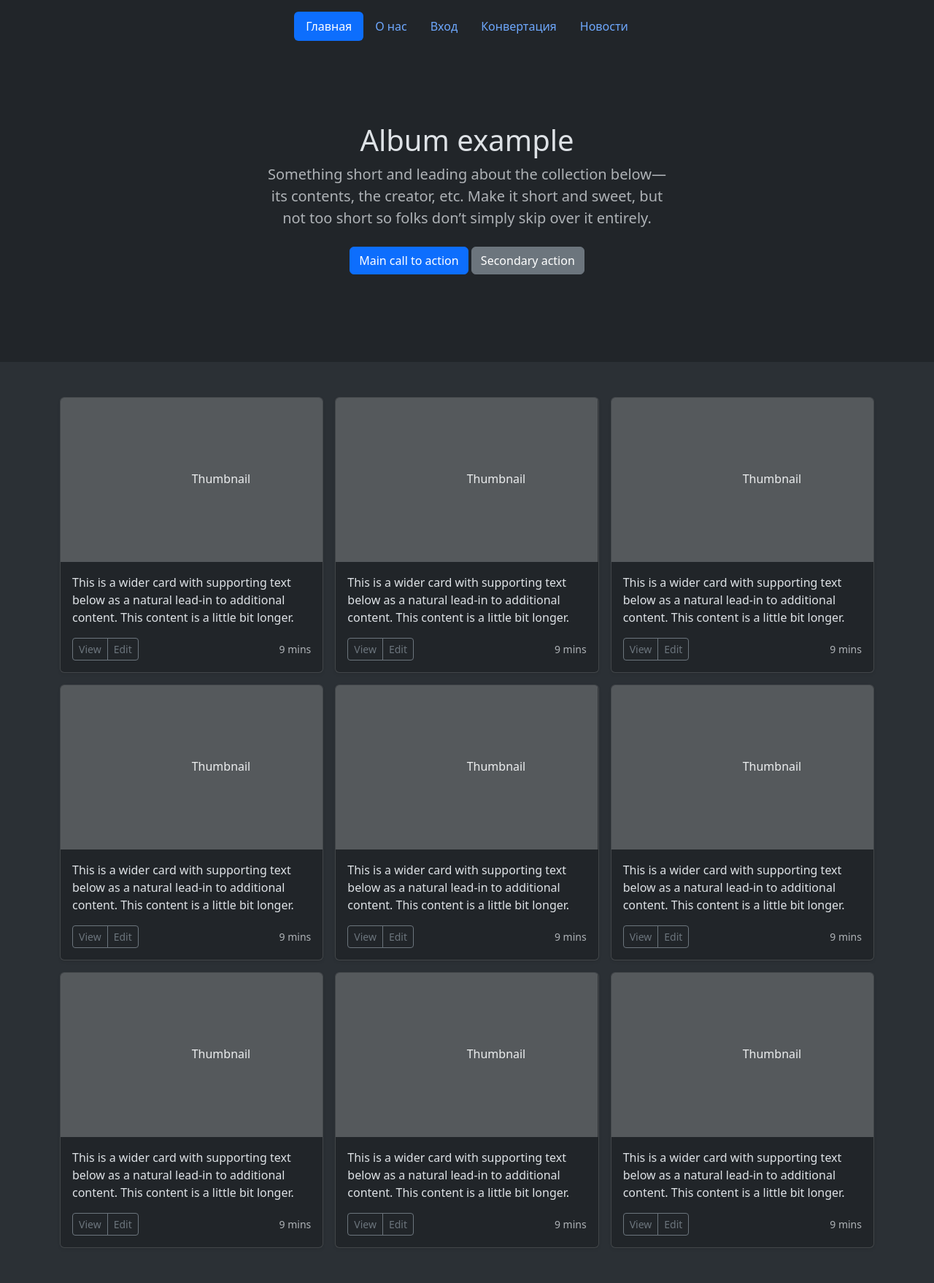
After one commit to DarkPythons/Flask-site, a Flask app: page /news/ in a window 1280 px wide. The commit adds this page. Shown: the whole page at 73% size. Run offline with Flask 3, Linux system fonts and the light colour scheme; parts of the project's set-up code (start-up, migrations or seed data) failed here and were passed over.

Commit message:
Add template news and model new

```diff
--- a/app/auth/templates/auth/base_auth.html
+++ b/app/auth/templates/auth/base_auth.html
@@ -13,6 +13,7 @@
             <li class="nav-item"><a href="/about" class="nav-link">О нас</a></li>
             <li class="nav-item"><a href="/auth/login" class="nav-link">Вход</a></li>
             <li class="nav-item"><a href="/convert" class="nav-link">Конвертация</a></li>
+            <li class="nav-item"><a href="/news" class="nav-link">Новости</a></li>
 
           </ul>
         </header>
--- a/app/auth/templates/auth/login.html
+++ b/app/auth/templates/auth/login.html
@@ -6,7 +6,8 @@
 <div class=' '>
 
 <form class='text-center' action='' method='post'>
-    <img class="mb-4" src="" alt="" width="72" height="57">
+  <img class="d-block mx-auto mb-4 border rounded-3" src="../static/image/photo_index.png"
+   alt="site photo" width="90" height="100">
     <h1 class="h3 mb-3 fw-normal">Введите данные для входа</h1>
 
     {% for cat, msg in get_flashed_messages(True) %}
--- a/app/auth/templates/auth/register.html
+++ b/app/auth/templates/auth/register.html
@@ -9,7 +9,8 @@
 <form class='text-center' action='' method='post'>
 
 
-    <img class="mb-4" src="" alt="" width="72" height="57">
+    <img class="d-block mx-auto mb-4 border rounded-3" src="../static/image/photo_index.png"
+    alt="site photo" width="90" height="100">
     <h1 class="h3 mb-3 fw-normal">Введите ваши данные</h1>
 
 
--- a/app/main.py
+++ b/app/main.py
@@ -7,6 +7,7 @@ from auth.router_auth import auth_router
 from auth.UserLogin import UserLogin
 from error_handlers import error_router
 from converter.router_converter import converter_router
+from news.router_news import news_router
 
 db_setting = BaseSettingsDataBase()
 
@@ -37,7 +38,7 @@ app.register_blueprint(main_router, url_prefix="/")
 app.register_blueprint(auth_router, url_prefix='/auth')
 app.register_blueprint(error_router)
 app.register_blueprint(converter_router, url_prefix="/convert")
-
+app.register_blueprint(news_router, url_prefix='/news')
 
 
 if __name__ == "__main__":
--- /dev/null
+++ b/app/news/news_orm.py
@@ -0,0 +1,5 @@
+
+
+class NewsOrm:
+    def __init__(self):
+        pass
--- /dev/null
+++ b/app/news/templates/news/news_page.html
@@ -0,0 +1,167 @@
+{% extends 'base.html' %}
+
+{% block content %}
+
+<main>
+
+    <section class="py-5 text-center container">
+      <div class="row py-lg-5" bis_skin_checked="1">
+        <div class="col-lg-6 col-md-8 mx-auto" bis_skin_checked="1">
+          <h1 class="fw-light">Album example</h1>
+          <p class="lead text-body-secondary">Something short and leading about the collection below—its contents, the creator, etc. Make it short and sweet, but not too short so folks don’t simply skip over it entirely.</p>
+          <p>
+            <a href="#" class="btn btn-primary my-2">Main call to action</a>
+            <a href="#" class="btn btn-secondary my-2">Secondary action</a>
+          </p>
+        </div>
+      </div>
+    </section>
+
+    <div class="album py-5 bg-body-tertiary" bis_skin_checked="1">
+      <div class="container" bis_skin_checked="1">
+
+        <div class="row row-cols-1 row-cols-sm-2 row-cols-md-3 g-3" bis_skin_checked="1">
+          <div class="col" bis_skin_checked="1">
+            <div class="card shadow-sm" bis_skin_checked="1">
+              <svg class="bd-placeholder-img card-img-top" width="100%" height="225" xmlns="http://www.w3.org/2000/svg" role="img" aria-label="Placeholder: Thumbnail" preserveAspectRatio="xMidYMid slice" focusable="false"><title>Placeholder</title><rect width="100%" height="100%" fill="#55595c"></rect><text x="50%" y="50%" fill="#eceeef" dy=".3em">Thumbnail</text></svg>
+              <div class="card-body" bis_skin_checked="1">
+                <p class="card-text">This is a wider card with supporting text below as a natural lead-in to additional content. This content is a little bit longer.</p>
+                <div class="d-flex justify-content-between align-items-center" bis_skin_checked="1">
+                  <div class="btn-group" bis_skin_checked="1">
+                    <button type="button" class="btn btn-sm btn-outline-secondary">View</button>
+                    <button type="button" class="btn btn-sm btn-outline-secondary">Edit</button>
+                  </div>
+                  <small class="text-body-secondary">9 mins</small>
+                </div>
+              </div>
+            </div>
+          </div>
+          <div class="col" bis_skin_checked="1">
+            <div class="card shadow-sm" bis_skin_checked="1">
+              <svg class="bd-placeholder-img card-img-top" width="100%" height="225" xmlns="http://www.w3.org/2000/svg" role="img" aria-label="Placeholder: Thumbnail" preserveAspectRatio="xMidYMid slice" focusable="false"><title>Placeholder</title><rect width="100%" height="100%" fill="#55595c"></rect><text x="50%" y="50%" fill="#eceeef" dy=".3em">Thumbnail</text></svg>
+              <div class="card-body" bis_skin_checked="1">
+                <p class="card-text">This is a wider card with supporting text below as a natural lead-in to additional content. This content is a little bit longer.</p>
+                <div class="d-flex justify-content-between align-items-center" bis_skin_checked="1">
+                  <div class="btn-group" bis_skin_checked="1">
+                    <button type="button" class="btn btn-sm btn-outline-secondary">View</button>
+                    <button type="button" class="btn btn-sm btn-outline-secondary">Edit</button>
+                  </div>
+                  <small class="text-body-secondary">9 mins</small>
+                </div>
+              </div>
+            </div>
+          </div>
+          <div class="col" bis_skin_checked="1">
+            <div class="card shadow-sm" bis_skin_checked="1">
+              <svg class="bd-placeholder-img card-img-top" width="100%" height="225" xmlns="http://www.w3.org/2000/svg" role="img" aria-label="Placeholder: Thumbnail" preserveAspectRatio="xMidYMid slice" focusable="false"><title>Placeholder</title><rect width="100%" height="100%" fill="#55595c"></rect><text x="50%" y="50%" fill="#eceeef" dy=".3em">Thumbnail</text></svg>
+              <div class="card-body" bis_skin_checked="1">
+                <p class="card-text">This is a wider card with supporting text below as a natural lead-in to additional content. This content is a little bit longer.</p>
+                <div class="d-flex justify-content-between align-items-center" bis_skin_checked="1">
+                  <div class="btn-group" bis_skin_checked="1">
+                    <button type="button" class="btn btn-sm btn-outline-secondary">View</button>
+                    <button type="button" class="btn btn-sm btn-outline-secondary">Edit</button>
+                  </div>
+                  <small class="text-body-secondary">9 mins</small>
+                </div>
+              </div>
+            </div>
+          </div>
+
+          <div class="col" bis_skin_checked="1">
+            <div class="card shadow-sm" bis_skin_checked="1">
+              <svg class="bd-placeholder-img card-img-top" width="100%" height="225" xmlns="http://www.w3.org/2000/svg" role="img" aria-label="Placeholder: Thumbnail" preserveAspectRatio="xMidYMid slice" focusable="false"><title>Placeholder</title><rect width="100%" height="100%" fill="#55595c"></rect><text x="50%" y="50%" fill="#eceeef" dy=".3em">Thumbnail</text></svg>
+              <div class="card-body" bis_skin_checked="1">
+                <p class="card-text">This is a wider card with supporting text below as a natural lead-in to additional content. This content is a little bit longer.</p>
+                <div class="d-flex justify-content-between align-items-center" bis_skin_checked="1">
+                  <div class="btn-group" bis_skin_checked="1">
+                    <button type="button" class="btn btn-sm btn-outline-secondary">View</button>
+                    <button type="button" class="btn btn-sm btn-outline-secondary">Edit</button>
+                  </div>
+                  <small class="text-body-secondary">9 mins</small>
+                </div>
+              </div>
+            </div>
+          </div>
+          <div class="col" bis_skin_checked="1">
+            <div class="card shadow-sm" bis_skin_checked="1">
+              <svg class="bd-placeholder-img card-img-top" width="100%" height="225" xmlns="http://www.w3.org/2000/svg" role="img" aria-label="Placeholder: Thumbnail" preserveAspectRatio="xMidYMid slice" focusable="false"><title>Placeholder</title><rect width="100%" height="100%" fill="#55595c"></rect><text x="50%" y="50%" fill="#eceeef" dy=".3em">Thumbnail</text></svg>
+              <div class="card-body" bis_skin_checked="1">
+                <p class="card-text">This is a wider card with supporting text below as a natural lead-in to additional content. This content is a little bit longer.</p>
+                <div class="d-flex justify-content-between align-items-center" bis_skin_checked="1">
+                  <div class="btn-group" bis_skin_checked="1">
+                    <button type="button" class="btn btn-sm btn-outline-secondary">View</button>
+                    <button type="button" class="btn btn-sm btn-outline-secondary">Edit</button>
+                  </div>
+                  <small class="text-body-secondary">9 mins</small>
+                </div>
+              </div>
+            </div>
+          </div>
+          <div class="col" bis_skin_checked="1">
+            <div class="card shadow-sm" bis_skin_checked="1">
+              <svg class="bd-placeholder-img card-img-top" width="100%" height="225" xmlns="http://www.w3.org/2000/svg" role="img" aria-label="Placeholder: Thumbnail" preserveAspectRatio="xMidYMid slice" focusable="false"><title>Placeholder</title><rect width="100%" height="100%" fill="#55595c"></rect><text x="50%" y="50%" fill="#eceeef" dy=".3em">Thumbnail</text></svg>
+              <div class="card-body" bis_skin_checked="1">
+                <p class="card-text">This is a wider card with supporting text below as a natural lead-in to additional content. This content is a little bit longer.</p>
+                <div class="d-flex justify-content-between align-items-center" bis_skin_checked="1">
+                  <div class="btn-group" bis_skin_checked="1">
+                    <button type="button" class="btn btn-sm btn-outline-secondary">View</button>
+                    <button type="button" class="btn btn-sm btn-outline-secondary">Edit</button>
+                  </div>
+                  <small class="text-body-secondary">9 mins</small>
+                </div>
+              </div>
+            </div>
+          </div>
+
+          <div class="col" bis_skin_checked="1">
+            <div class="card shadow-sm" bis_skin_checked="1">
+              <svg class="bd-placeholder-img card-img-top" width="100%" height="225" xmlns="http://www.w3.org/2000/svg" role="img" aria-label="Placeholder: Thumbnail" preserveAspectRatio="xMidYMid slice" focusable="false"><title>Placeholder</title><rect width="100%" height="100%" fill="#55595c"></rect><text x="50%" y="50%" fill="#eceeef" dy=".3em">Thumbnail</text></svg>
+              <div class="card-body" bis_skin_checked="1">
+                <p class="card-text">This is a wider card with supporting text below as a natural lead-in to additional content. This content is a little bit longer.</p>
+                <div class="d-flex justify-content-between align-items-center" bis_skin_checked="1">
+                  <div class="btn-group" bis_skin_checked="1">
+                    <button type="button" class="btn btn-sm btn-outline-secondary">View</button>
+                    <button type="button" class="btn btn-sm btn-outline-secondary">Edit</button>
+                  </div>
+                  <small class="text-body-secondary">9 mins</small>
+                </div>
+              </div>
+            </div>
+          </div>
+          <div class="col" bis_skin_checked="1">
+            <div class="card shadow-sm" bis_skin_checked="1">
+              <svg class="bd-placeholder-img card-img-top" width="100%" height="225" xmlns="http://www.w3.org/2000/svg" role="img" aria-label="Placeholder: Thumbnail" preserveAspectRatio="xMidYMid slice" focusable="false"><title>Placeholder</title><rect width="100%" height="100%" fill="#55595c"></rect><text x="50%" y="50%" fill="#eceeef" dy=".3em">Thumbnail</text></svg>
+              <div class="card-body" bis_skin_checked="1">
+                <p class="card-text">This is a wider card with supporting text below as a natural lead-in to additional content. This content is a little bit longer.</p>
+                <div class="d-flex justify-content-between align-items-center" bis_skin_checked="1">
+                  <div class="btn-group" bis_skin_checked="1">
+                    <button type="button" class="btn btn-sm btn-outline-secondary">View</button>
+                    <button type="button" class="btn btn-sm btn-outline-secondary">Edit</button>
+                  </div>
+                  <small class="text-body-secondary">9 mins</small>
+                </div>
+              </div>
+            </div>
+          </div>
+          <div class="col" bis_skin_checked="1">
+            <div class="card shadow-sm" bis_skin_checked="1">
+              <svg class="bd-placeholder-img card-img-top" width="100%" height="225" xmlns="http://www.w3.org/2000/svg" role="img" aria-label="Placeholder: Thumbnail" preserveAspectRatio="xMidYMid slice" focusable="false"><title>Placeholder</title><rect width="100%" height="100%" fill="#55595c"></rect><text x="50%" y="50%" fill="#eceeef" dy=".3em">Thumbnail</text></svg>
+              <div class="card-body" bis_skin_checked="1">
+                <p class="card-text">This is a wider card with supporting text below as a natural lead-in to additional content. This content is a little bit longer.</p>
+                <div class="d-flex justify-content-between align-items-center" bis_skin_checked="1">
+                  <div class="btn-group" bis_skin_checked="1">
+                    <button type="button" class="btn btn-sm btn-outline-secondary">View</button>
+                    <button type="button" class="btn btn-sm btn-outline-secondary">Edit</button>
+                  </div>
+                  <small class="text-body-secondary">9 mins</small>
+                </div>
+              </div>
+            </div>
+          </div>
+        </div>
+      </div>
+    </div>
+
+  </main>
+
+{% endblock content %}
--- a/app/templates/base.html
+++ b/app/templates/base.html
@@ -13,6 +13,7 @@
             <li class="nav-item"><a href="/about" class="nav-link">О нас</a></li>
             <li class="nav-item"><a href="/auth/login" class="nav-link">Вход</a></li>
             <li class="nav-item"><a href="/convert" class="nav-link">Конвертация</a></li>
+            <li class="nav-item"><a href="/news" class="nav-link">Новости</a></li>
           </ul>
         </header>
     </div>
--- a/app/templates/index.html
+++ b/app/templates/index.html
@@ -76,7 +76,7 @@
     <div class="row p-4 pb-0 pe-lg-0 pt-lg-5 align-items-center rounded-3 border shadow-lg">
       <div class="col-lg-7 p-3 p-lg-5 pt-lg-3">
         <h1 class="display-4 fw-bold lh-1 text-body-emphasis">Оцените качество проекта и дизайна по достоинству!</h1>
-        <p class="lead">Сайт написан без какого-либо JavaScript, но автор посторался сделать конвертер валюты и без этого, получилось хорошо, поробуйте по ссылки ниже</p>
+        <p class="lead">Сайт написан без какого-либо JavaScript, но автор постарался сделать конвертер валюты и без этого, получилось хорошо, поробуйте по кнопке ниже:</p>
         <div class="d-grid gap-2 d-md-flex justify-content-md-start mb-4 mb-lg-3">
           <a href='/convert' type="button" class="btn btn-primary btn-lg px-4 me-md-2 fw-bold">Конвертер</a>
           <a href='#' type="button" class="btn btn-outline-secondary btn-lg px-4">Base</a>
```
Also changed, not shown: app/database.py (+11 -1 lines), app/news/router_news.py (added, +10 -0 lines).
